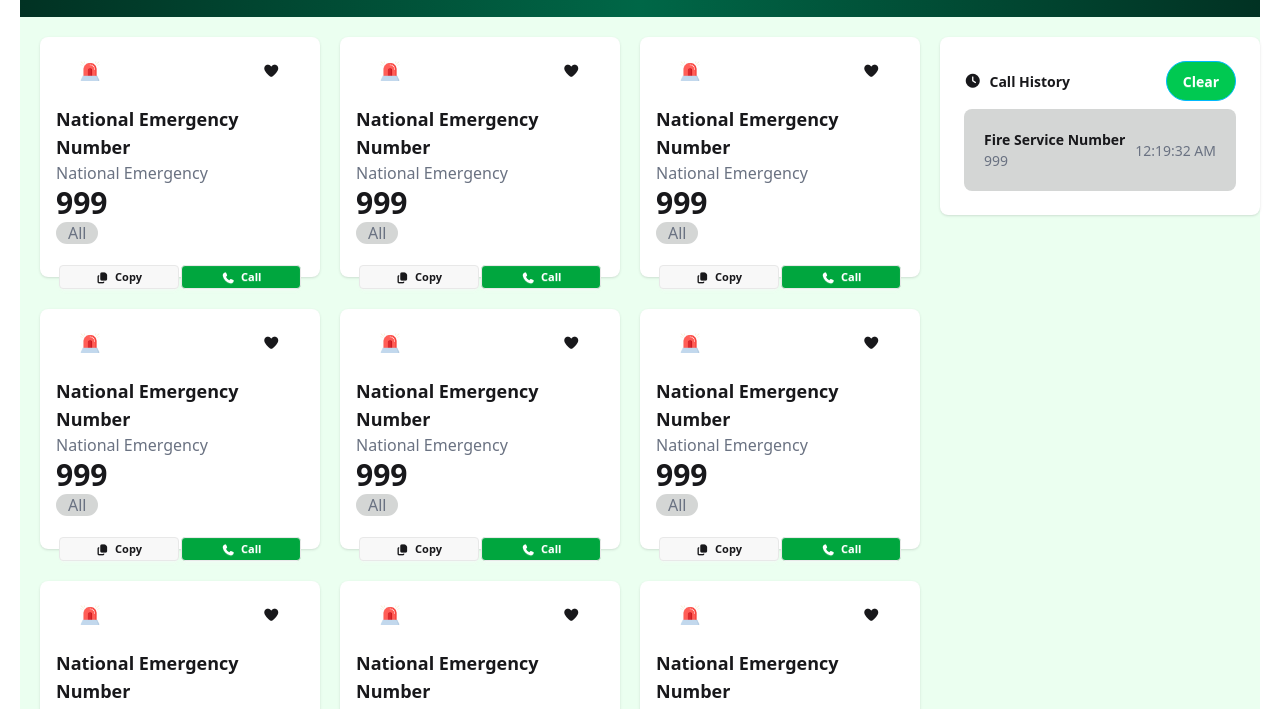
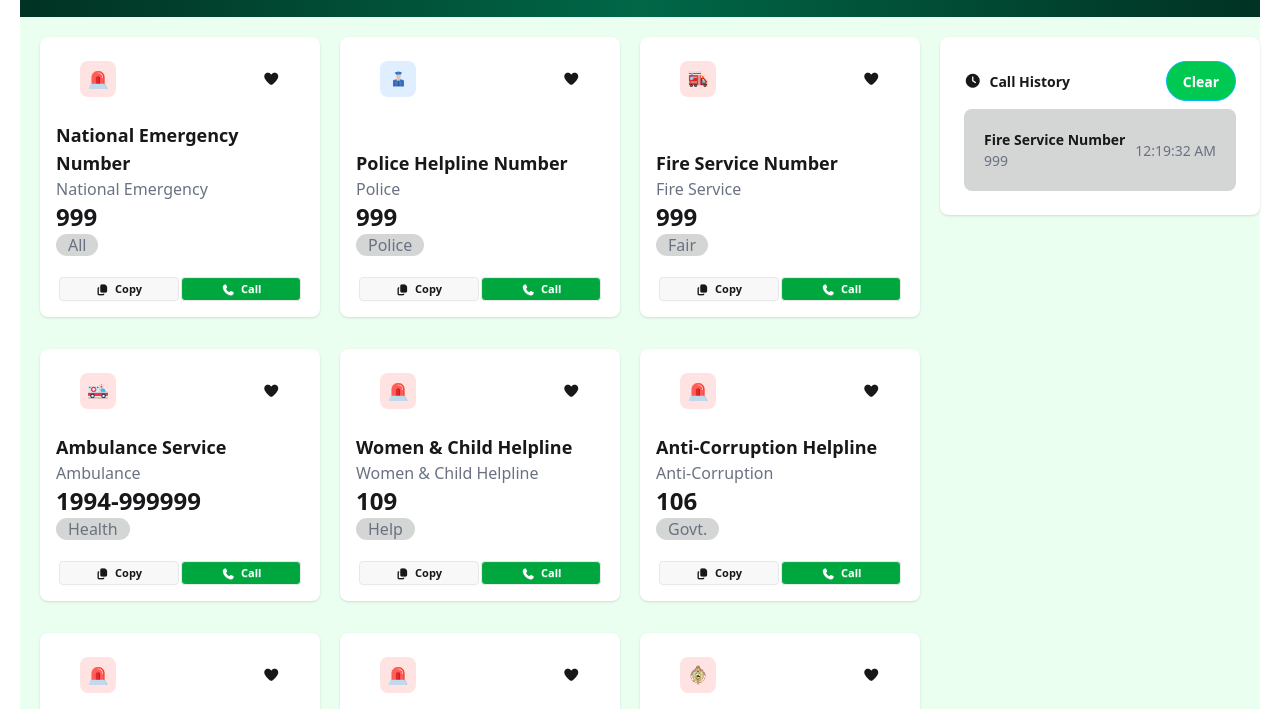
Before and after one commit to PHOYSAL/assignment-5, a plain HTML site: page index.html in a window 1280 px wide. Shown: the part 223-932 px from the top of the page. Drawn offline with nearby package versions, Linux system fonts and the light colour scheme.

Commit message:
refine all cards

```diff
--- a/index.html
+++ b/index.html
@@ -39,7 +39,7 @@
         </nav>
         <!-- hero section  -->
         <section class="bg-gradient-to-r from-[#013223] via-[#006747] to-[#013223]">
-            <div class="text-center p-5">
+            <div class="text-center p-5 mt-5 md:mt-0">
                 <img src="./assets/logo.png" alt="" class="mx-auto w-20">
                 <h2 class="text-2xl text-white font-bold">Emergency Service Directory</h2>
                 <p class="text-white">Government Emergency Services at Your Fingertip – A Project by Government of the
@@ -48,22 +48,25 @@
         </section>
     </header>
     <main class="bg-[#41FF6B1A]">
-        <section class="grid grid-cols-12 py-5 px-5">
-            <div class=" col-span-9">
+        <section class="grid md:grid-cols-12 py-5 px-5">
+            <div class="md:col-span-9">
                 <div class="grid grid-cols-1 md:grid-cols-3 space-y-8">
-                    <div class="card bg-base-100 w-70 max-h-60 shadow-sm pb-4 px-4">
+                    <!-- card-1  -->
+                    <div class="card bg-base-100 w-70 max-h-70 shadow-sm pb-4 px-4">
                         <!-- image and heart  -->
                         <div class="card-body">
                             <div class="flex justify-between items-center">
-                                <img src="./assets/emergency.png" alt="" class="w-5">
-                                <i class="fa-solid fa-heart bg-white"></i>
+                                <div class="bg-[#FFE3E2] p-2 rounded-lg">
+                                    <img src="./assets/emergency.png" alt="" class="w-5 bg-[#FFE3E2">
+                                </div>
+                                <i class="fa-solid fa-heart"></i>
                             </div>
                         </div>
                         <!-- text div  -->
                         <div>
                             <h4 class="font-bold text-lg">National Emergency Number</h4>
                             <p class="text-gray-500">National Emergency</p>
-                            <span class="text-3xl font-bold block">999</span>
+                            <span class="text-2xl font-semibold block">999</span>
                             <span class="text-gray-500 bg-[#D4D6D5] px-3 rounded-2xl">All</span>
                         </div>
                         <div class="flex justify-evenly items-center mt-5">
@@ -72,19 +75,142 @@
                                     class="fa-solid fa-phone"></i>Call</button>
                         </div>
                     </div>
-                    <div class="card bg-base-100 w-70 max-h-60 shadow-sm pb-4 px-4">
+                    <!-- card-2  -->
+                    <div class="card bg-base-100 w-70 max-h-70 shadow-sm pb-4 px-4">
                         <!-- image and heart  -->
                         <div class="card-body">
                             <div class="flex justify-between items-center">
-                                <img src="./assets/emergency.png" alt="" class="w-5">
+                                <div class="bg-[#dfefff] p-2 rounded-lg">
+                                    <img src="./assets/police.png" alt="" class="w-5 bg-[#FFE3E2">
+                                </div>
                                 <i class="fa-solid fa-heart bg-white"></i>
                             </div>
                         </div>
                         <!-- text div  -->
                         <div>
-                            <h4 class="font-bold text-lg">National Emergency Number</h4>
-                            <p class="text-gray-500">National Emergency</p>
-                            <span class="text-3xl font-bold block">999</span>
+                            <h4 class="font-bold text-lg">Police Helpline Number</h4>
+                            <p class="text-gray-500">Police</p>
+                            <span class="text-2xl font-semibold block">999</span>
+                            <span class="text-gray-500 bg-[#D4D6D5] px-3 rounded-2xl">Police</span>
+                        </div>
+                        <div class="flex justify-evenly items-center mt-5">
+                            <button class="btn btn-xs w-30"><i class="fa-solid fa-copy"></i>Copy</button>
+                            <button class="btn btn-xs w-30 bg-[#00a63e] text-white"><i
+                                    class="fa-solid fa-phone"></i>Call</button>
+                        </div>
+                    </div>
+                    <!-- card-3  -->
+                    <div class="card bg-base-100 w-70 max-h-70 shadow-sm pb-4 px-4">
+                        <!-- image and heart  -->
+                        <div class="card-body">
+                            <div class="flex justify-between items-center">
+                               <div class="bg-[#FFE3E2] p-2 rounded-lg">
+                                    <img src="./assets/fire-service.png" alt="" class="w-5 bg-[#FFE3E2">
+                                </div>
+                                <i class="fa-solid fa-heart bg-white"></i>
+                            </div>
+                        </div>
+                        <!-- text div  -->
+                        <div>
+                            <h4 class="font-bold text-lg">Fire Service Number</h4>
+                            <p class="text-gray-500">Fire Service</p>
+                            <span class="text-2xl font-semibold block">999</span>
+                            <span class="text-gray-500 bg-[#D4D6D5] px-3 rounded-2xl">Fair</span>
+                        </div>
+                        <div class="flex justify-evenly items-center mt-5">
+                            <button class="btn btn-xs w-30"><i class="fa-solid fa-copy"></i>Copy</button>
+                            <button class="btn btn-xs w-30 bg-[#00a63e] text-white"><i
+                                    class="fa-solid fa-phone"></i>Call</button>
+                        </div>
+                    </div>
+                    <!-- card-4  -->
+                    <div class="card bg-base-100 w-70 max-h-70 shadow-sm pb-4 px-4">
+                        <!-- image and heart  -->
+                        <div class="card-body">
+                            <div class="flex justify-between items-center">
+                                <div class="bg-[#FFE3E2] p-2 rounded-lg">
+                                    <img src="./assets/ambulance.png" alt="" class="w-5 bg-[#FFE3E2">
+                                </div>
+                                <i class="fa-solid fa-heart bg-white"></i>
+                            </div>
+                        </div>
+                        <!-- text div  -->
+                        <div>
+                            <h4 class="font-bold text-lg">Ambulance Service</h4>
+                            <p class="text-gray-500">Ambulance</p>
+                            <span class="text-2xl font-semibold block">1994-999999</span>
+                            <span class="text-gray-500 bg-[#D4D6D5] px-3 rounded-2xl">Health</span>
+                        </div>
+                        <div class="flex justify-evenly items-center mt-5">
+                            <button class="btn btn-xs w-30"><i class="fa-solid fa-copy"></i>Copy</button>
+                            <button class="btn btn-xs w-30 bg-[#00a63e] text-white"><i
+                                    class="fa-solid fa-phone"></i>Call</button>
+                        </div>
+                    </div>
+                    <!-- card-5  -->
+                    <div class="card bg-base-100 w-70 max-h-70 shadow-sm pb-4 px-4">
+                        <!-- image and heart  -->
+                        <div class="card-body">
+                            <div class="flex justify-between items-center">
+                                <div class="bg-[#FFE3E2] p-2 rounded-lg">
+                                    <img src="./assets/emergency.png" alt="" class="w-5 bg-[#FFE3E2">
+                                </div>
+                                <i class="fa-solid fa-heart bg-white"></i>
+                            </div>
+                        </div>
+                        <!-- text div  -->
+                        <div>
+                            <h4 class="font-bold text-lg">Women & Child Helpline</h4>
+                            <p class="text-gray-500">Women & Child Helpline</p>
+                            <span class="text-2xl font-semibold block">109</span>
+                            <span class="text-gray-500 bg-[#D4D6D5] px-3 rounded-2xl">Help</span>
+                        </div>
+                        <div class="flex justify-evenly items-center mt-5">
+                            <button class="btn btn-xs w-30"><i class="fa-solid fa-copy"></i>Copy</button>
+                            <button class="btn btn-xs w-30 bg-[#00a63e] text-white"><i
+                                    class="fa-solid fa-phone"></i>Call</button>
+                        </div>
+                    </div>
+                    <!-- card-6  -->
+                    <div class="card bg-base-100 w-70 max-h-70 shadow-sm pb-4 px-4">
+                        <!-- image and heart  -->
+                        <div class="card-body">
+                            <div class="flex justify-between items-center">
+                                <div class="bg-[#FFE3E2] p-2 rounded-lg">
+                                    <img src="./assets/emergency.png" alt="" class="w-5 bg-[#FFE3E2">
+                                </div>
+                                <i class="fa-solid fa-heart bg-white"></i>
+                            </div>
+                        </div>
+                        <!-- text div  -->
+                        <div>
+                            <h4 class="font-bold text-lg">Anti-Corruption Helpline</h4>
+                            <p class="text-gray-500">Anti-Corruption</p>
+                            <span class="text-2xl font-semibold block">106</span>
+                            <span class="text-gray-500 bg-[#D4D6D5] px-3 rounded-2xl">Govt.</span>
+                        </div>
+                        <div class="flex justify-evenly items-center mt-5">
+                            <button class="btn btn-xs w-30"><i class="fa-solid fa-copy"></i>Copy</button>
+                            <button class="btn btn-xs w-30 bg-[#00a63e] text-white"><i
+                                    class="fa-solid fa-phone"></i>Call</button>
+                        </div>
+                    </div>
+                    <!-- card-7  -->
+                    <div class="card bg-base-100 w-70 max-h-70 shadow-sm pb-4 px-4">
+                        <!-- image and heart  -->
+                        <div class="card-body">
+                            <div class="flex justify-between items-center">
+                               <div class="bg-[#FFE3E2] p-2 rounded-lg">
+                                    <img src="./assets/emergency.png" alt="" class="w-5 bg-[#FFE3E2">
+                                </div>
+                                <i class="fa-solid fa-heart bg-white"></i>
+                            </div>
+                        </div>
+                        <!-- text div  -->
+                        <div>
+                            <h4 class="font-bold text-lg">Electricity Helpline</h4>
+                            <p class="text-gray-500">Electricity Outage</p>
+                            <span class="text-2xl font-semibold block">16216</span>
                             <span class="text-gray-500 bg-[#D4D6D5] px-3 rounded-2xl">All</span>
                         </div>
                         <div class="flex justify-evenly items-center mt-5">
@@ -93,20 +219,23 @@
                                     class="fa-solid fa-phone"></i>Call</button>
                         </div>
                     </div>
-                    <div class="card bg-base-100 w-70 max-h-60 shadow-sm pb-4 px-4">
+                    <!-- card-8  -->
+                    <div class="card bg-base-100 w-70 max-h-70 shadow-sm pb-4 px-4">
                         <!-- image and heart  -->
                         <div class="card-body">
                             <div class="flex justify-between items-center">
-                                <img src="./assets/emergency.png" alt="" class="w-5">
+                                <div class="bg-[#FFE3E2] p-2 rounded-lg">
+                                    <img src="./assets/emergency.png" alt="" class="w-5 bg-[#FFE3E2">
+                                </div>
                                 <i class="fa-solid fa-heart bg-white"></i>
                             </div>
                         </div>
                         <!-- text div  -->
                         <div>
-                            <h4 class="font-bold text-lg">National Emergency Number</h4>
-                            <p class="text-gray-500">National Emergency</p>
-                            <span class="text-3xl font-bold block">999</span>
-                            <span class="text-gray-500 bg-[#D4D6D5] px-3 rounded-2xl">All</span>
+                            <h4 class="font-bold text-lg">Brac Helpline</h4>
+                            <p class="text-gray-500">Brac</p>
+                            <span class="text-2xl font-semibold block">16445</span>
+                            <span class="text-gray-500 bg-[#D4D6D5] px-3 rounded-2xl">NGO</span>
                         </div>
                         <div class="flex justify-evenly items-center mt-5">
                             <button class="btn btn-xs w-30"><i class="fa-solid fa-copy"></i>Copy</button>
@@ -114,125 +243,23 @@
                                     class="fa-solid fa-phone"></i>Call</button>
                         </div>
                     </div>
-                    <div class="card bg-base-100 w-70 max-h-60 shadow-sm pb-4 px-4">
+                    <!-- card-9  -->
+                    <div class="card bg-base-100 w-70 max-h-64 shadow-sm pb-3 px-4">
                         <!-- image and heart  -->
                         <div class="card-body">
                             <div class="flex justify-between items-center">
-                                <img src="./assets/emergency.png" alt="" class="w-5">
+                                <div class="bg-[#FFE3E2] p-2 rounded-lg">
+                                    <img src="./assets/Bangladesh-Railway.png" alt="" class="w-5 bg-[#FFE3E2">
+                                </div>
                                 <i class="fa-solid fa-heart bg-white"></i>
                             </div>
                         </div>
                         <!-- text div  -->
                         <div>
-                            <h4 class="font-bold text-lg">National Emergency Number</h4>
-                            <p class="text-gray-500">National Emergency</p>
-                            <span class="text-3xl font-bold block">999</span>
-                            <span class="text-gray-500 bg-[#D4D6D5] px-3 rounded-2xl">All</span>
-                        </div>
-                        <div class="flex justify-evenly items-center mt-5">
-                            <button class="btn btn-xs w-30"><i class="fa-solid fa-copy"></i>Copy</button>
-                            <button class="btn btn-xs w-30 bg-[#00a63e] text-white"><i
-                                    class="fa-solid fa-phone"></i>Call</button>
-                        </div>
-                    </div>
-                    <div class="card bg-base-100 w-70 max-h-60 shadow-sm pb-4 px-4">
-                        <!-- image and heart  -->
-                        <div class="card-body">
-                            <div class="flex justify-between items-center">
-                                <img src="./assets/emergency.png" alt="" class="w-5">
-                                <i class="fa-solid fa-heart bg-white"></i>
-                            </div>
-                        </div>
-                        <!-- text div  -->
-                        <div>
-                            <h4 class="font-bold text-lg">National Emergency Number</h4>
-                            <p class="text-gray-500">National Emergency</p>
-                            <span class="text-3xl font-bold block">999</span>
-                            <span class="text-gray-500 bg-[#D4D6D5] px-3 rounded-2xl">All</span>
-                        </div>
-                        <div class="flex justify-evenly items-center mt-5">
-                            <button class="btn btn-xs w-30"><i class="fa-solid fa-copy"></i>Copy</button>
-                            <button class="btn btn-xs w-30 bg-[#00a63e] text-white"><i
-                                    class="fa-solid fa-phone"></i>Call</button>
-                        </div>
-                    </div>
-                    <div class="card bg-base-100 w-70 max-h-60 shadow-sm pb-4 px-4">
-                        <!-- image and heart  -->
-                        <div class="card-body">
-                            <div class="flex justify-between items-center">
-                                <img src="./assets/emergency.png" alt="" class="w-5">
-                                <i class="fa-solid fa-heart bg-white"></i>
-                            </div>
-                        </div>
-                        <!-- text div  -->
-                        <div>
-                            <h4 class="font-bold text-lg">National Emergency Number</h4>
-                            <p class="text-gray-500">National Emergency</p>
-                            <span class="text-3xl font-bold block">999</span>
-                            <span class="text-gray-500 bg-[#D4D6D5] px-3 rounded-2xl">All</span>
-                        </div>
-                        <div class="flex justify-evenly items-center mt-5">
-                            <button class="btn btn-xs w-30"><i class="fa-solid fa-copy"></i>Copy</button>
-                            <button class="btn btn-xs w-30 bg-[#00a63e] text-white"><i
-                                    class="fa-solid fa-phone"></i>Call</button>
-                        </div>
-                    </div>
-                    <div class="card bg-base-100 w-70 max-h-60 shadow-sm pb-4 px-4">
-                        <!-- image and heart  -->
-                        <div class="card-body">
-                            <div class="flex justify-between items-center">
-                                <img src="./assets/emergency.png" alt="" class="w-5">
-                                <i class="fa-solid fa-heart bg-white"></i>
-                            </div>
-                        </div>
-                        <!-- text div  -->
-                        <div>
-                            <h4 class="font-bold text-lg">National Emergency Number</h4>
-                            <p class="text-gray-500">National Emergency</p>
-                            <span class="text-3xl font-bold block">999</span>
-                            <span class="text-gray-500 bg-[#D4D6D5] px-3 rounded-2xl">All</span>
-                        </div>
-                        <div class="flex justify-evenly items-center mt-5">
-                            <button class="btn btn-xs w-30"><i class="fa-solid fa-copy"></i>Copy</button>
-                            <button class="btn btn-xs w-30 bg-[#00a63e] text-white"><i
-                                    class="fa-solid fa-phone"></i>Call</button>
-                        </div>
-                    </div>
-                    <div class="card bg-base-100 w-70 max-h-60 shadow-sm pb-4 px-4">
-                        <!-- image and heart  -->
-                        <div class="card-body">
-                            <div class="flex justify-between items-center">
-                                <img src="./assets/emergency.png" alt="" class="w-5">
-                                <i class="fa-solid fa-heart bg-white"></i>
-                            </div>
-                        </div>
-                        <!-- text div  -->
-                        <div>
-                            <h4 class="font-bold text-lg">National Emergency Number</h4>
-                            <p class="text-gray-500">National Emergency</p>
-                            <span class="text-3xl font-bold block">999</span>
-                            <span class="text-gray-500 bg-[#D4D6D5] px-3 rounded-2xl">All</span>
-                        </div>
-                        <div class="flex justify-evenly items-center mt-5">
-                            <button class="btn btn-xs w-30"><i class="fa-solid fa-copy"></i>Copy</button>
-                            <button class="btn btn-xs w-30 bg-[#00a63e] text-white"><i
-                                    class="fa-solid fa-phone"></i>Call</button>
-                        </div>
-                    </div>
-                    <div class="card bg-base-100 w-70 max-h-60 shadow-sm pb-4 px-4">
-                        <!-- image and heart  -->
-                        <div class="card-body">
-                            <div class="flex justify-between items-center">
-                                <img src="./assets/emergency.png" alt="" class="w-5">
-                                <i class="fa-solid fa-heart bg-white"></i>
-                            </div>
-                        </div>
-                        <!-- text div  -->
-                        <div>
-                            <h4 class="font-bold text-lg">National Emergency Number</h4>
-                            <p class="text-gray-500">National Emergency</p>
-                            <span class="text-3xl font-bold block">999</span>
-                            <span class="text-gray-500 bg-[#D4D6D5] px-3 rounded-2xl">All</span>
+                            <h4 class="font-bold text-lg">Bangladesh Railway Helpline </h4>
+                            <p class="text-gray-500">Bangladesh Railway</p>
+                            <span class="text-2xl font-semibold block">163</span>
+                            <span class="text-gray-500 bg-[#D4D6D5] px-3 rounded-2xl">Travel</span>
                         </div>
                         <div class="flex justify-evenly items-center mt-5">
                             <button class="btn btn-xs w-30"><i class="fa-solid fa-copy"></i>Copy</button>
@@ -243,8 +270,8 @@
                 </div>
             </div>
             </div>
-            <div class=" col-span-3">
-                <div class="card bg-base-100 w-80 shadow-sm">
+            <div class=" md:col-span-3 mt-5 md:mt-0">
+                <div class="card bg-base-100 w-70 md:w-80 shadow-sm">
                     <div class="card-body">
                         <div class="flex justify-between items-center">
                             <div class="flex items-center gap-2">
```
